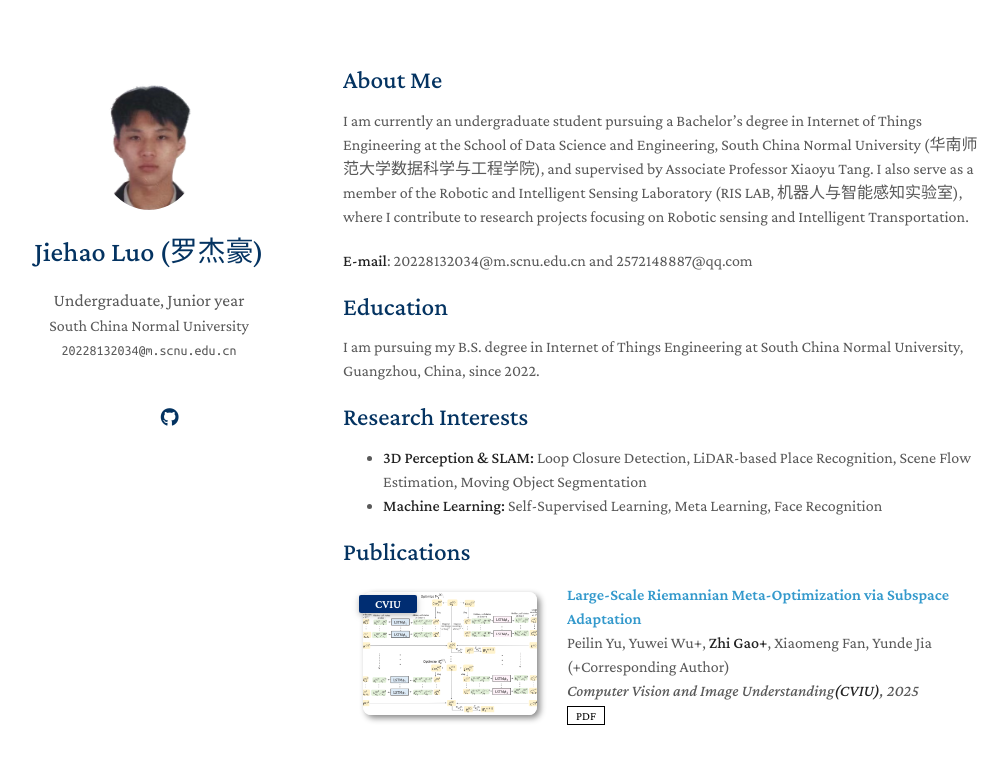
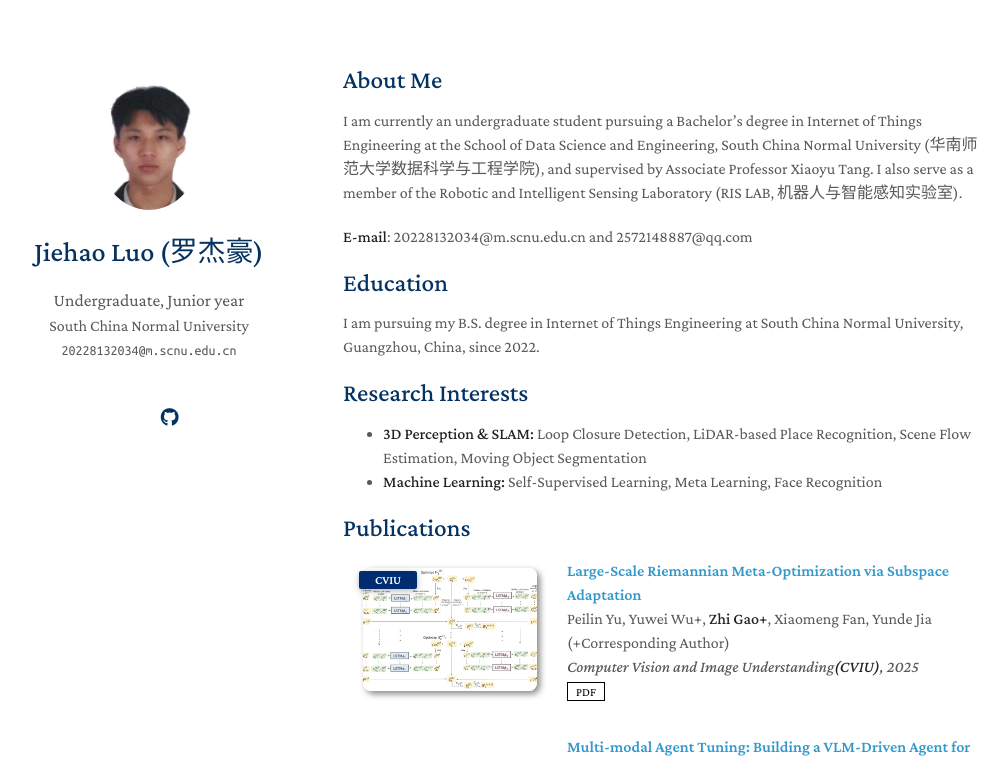
Before and after one commit to JiehaoLuo/JiehaoLuo.github.io, a Jekyll site: the page built from index.md, in a window 1280 px wide and 900 px high, cut to the strip 0-764 px from the top of the window. Shown: the whole strip, without its empty margins (127-1135 px from the left). Built offline with Jekyll 4.4.1, drawn with Linux system fonts in a browser that asks for light colours; a style sheet for code colours, icons or effects is not loaded; our own code applies the rules of GitHub Pages for plain Markdown files.

Commit message:
update my cv

```diff
--- a/index.md
+++ b/index.md
@@ -4,7 +4,7 @@ layout: homepage
 
 ## About Me
 
-I am currently an undergraduate student pursuing a Bachelor's degree in Internet of Things Engineering at the School of Data Science and Engineering, South China Normal University (华南师范大学数据科学与工程学院), and supervised by Associate Professor Xiaoyu Tang. I also serve as a member of the Robotic and Intelligent Sensing Laboratory (RIS LAB, 机器人与智能感知实验室), where I contribute to research projects focusing on Robotic sensing and Intelligent Transportation.
+I am currently an undergraduate student pursuing a Bachelor's degree in Internet of Things Engineering at the School of Data Science and Engineering, South China Normal University (华南师范大学数据科学与工程学院), and supervised by Associate Professor Xiaoyu Tang. I also serve as a member of the Robotic and Intelligent Sensing Laboratory (RIS LAB, 机器人与智能感知实验室).
 
 
 **E-mail**: 20228132034@m.scnu.edu.cn and 2572148887@qq.com
```
